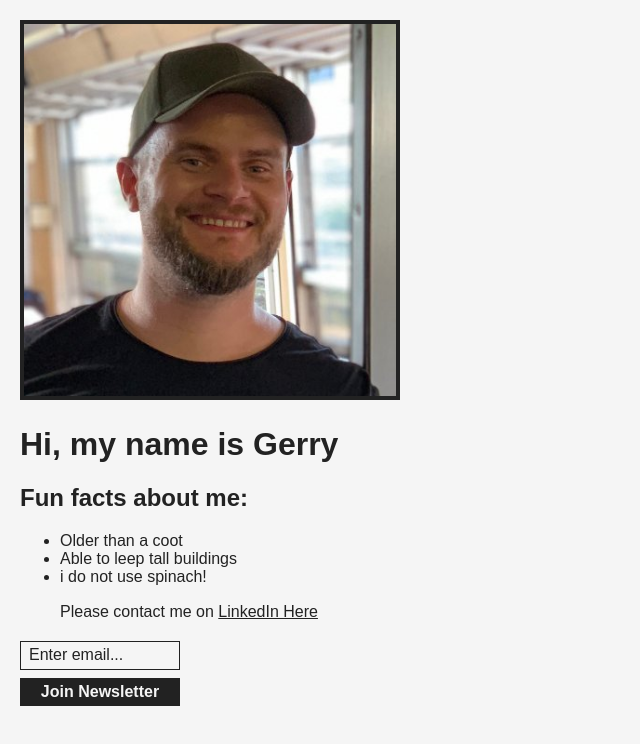
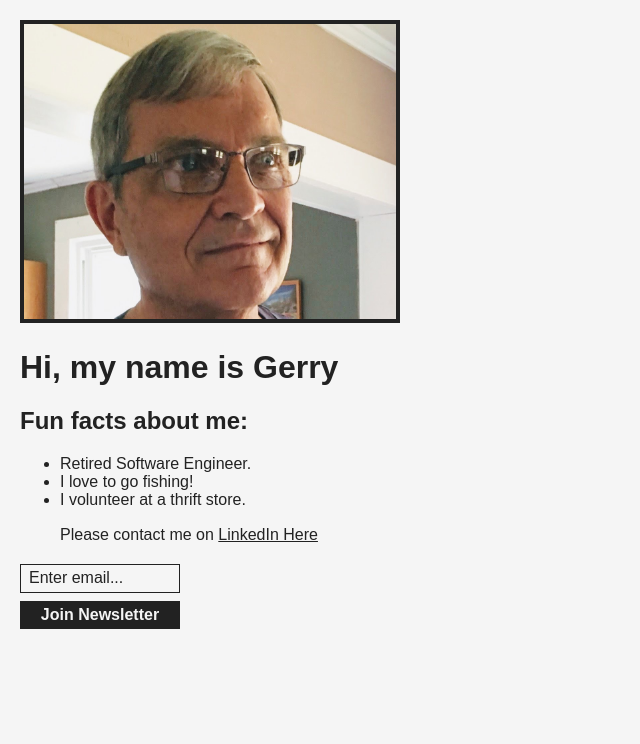
Before and after one commit to Gerry-H/personal-site, a plain HTML site: page index.html in a window 1280 px wide. Shown: the whole page, without its empty margins (0-640 px from the left). Drawn offline with nearby package versions, Linux system fonts and the light colour scheme; a web font is replaced by a local one.

Commit message:
Scrimba project with my picture and LinkedIn site

```diff
--- a/index.html
+++ b/index.html
@@ -10,14 +10,14 @@
         Challenge 1:
         Write the HTML for your personal website.
         -->
-        <img src="per.jpg" >
+        <img src="Gerry.jpg" >
         <h1>Hi, my name is Gerry</h1>
         <h2>Fun facts about me:</h2>
         <ul>
-            <li>Older than a coot</li>
-            <li>Able to leep tall buildings</li>
-            <li>i do not use spinach!</li>
-            <p>Please contact me on <a href="linkedin.com">LinkedIn Here</a></p>
+            <li>Retired Software Engineer.</li>
+            <li>I love to go fishing!</li>
+            <li>I volunteer at a thrift store.</li>
+            <p>Please contact me on <a href="https://www.linkedin.com/feed/?trk=guest_homepage-basic_nav-header-signin">LinkedIn Here</a></p>
         </ul>
         <input type="text" placeholder="Enter email...">
         <button>Join Newsletter</button>
```
Also changed, not shown: Gerry.jpg (added).
